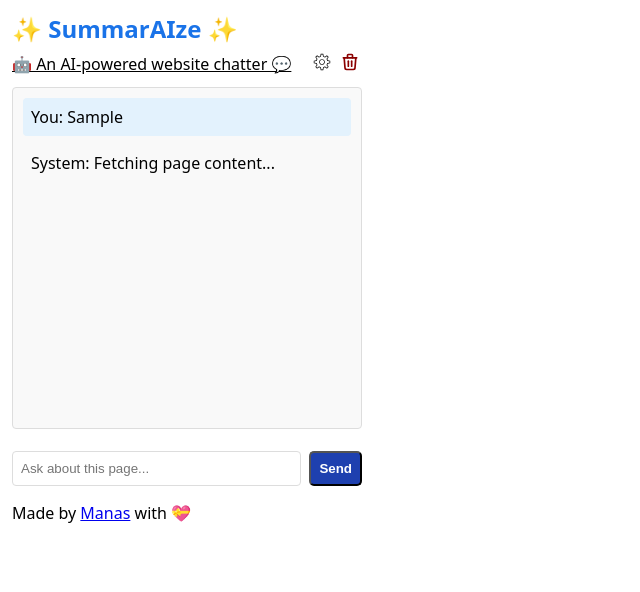
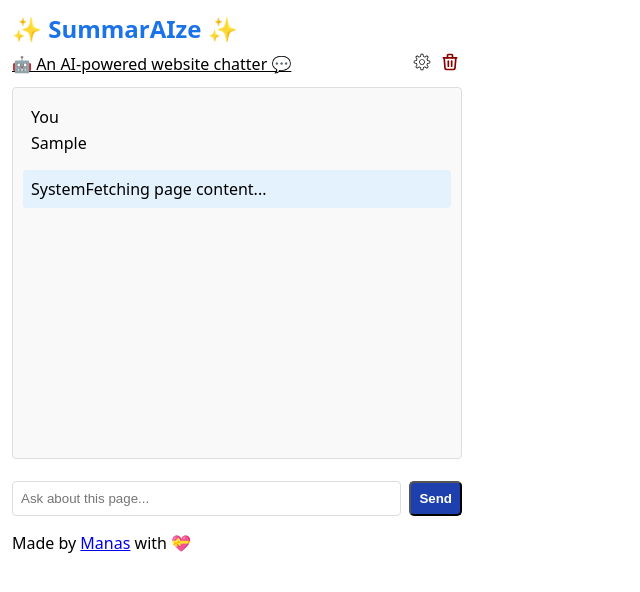
Before and after one commit to scienmanas/SummarAIze, a website built with webpack: page chromium/src/popup/popup.html in a window 1280 px wide. Both pictures are taken after typing "Sample" into the empty fields and a click on the button "Send". Shown: the whole page, without its empty margins (0-640 px from the left). Built offline with nearby package versions, Linux system fonts and the light colour scheme; no server answers.

Commit message:
Update UI

```diff
--- a/chromium/src/popup/popup.ts
+++ b/chromium/src/popup/popup.ts
@@ -1,15 +1,20 @@
-import { callGeminiAPI, callOpenAIAPI } from "../utils/genai";
+import { callGeminiAPI, callOpenAIAPI } from "@/src/utils/genai";
 import { appendMessage } from "@/src/utils/appendMessage";
 import { fetchPageContent } from "@/src/utils/fetchPageContent";
 
-interface chatHistoryGemini {
+interface chatHistoryGeminiTypes {
   role: "user" | "model";
   parts: { text: string }[];
 }
 
-interface chatHistoryOpenAI {
+interface chatHistoryOpenAITypes {
   role: "user" | "assistant";
   content: string;
+}
+
+interface questionSuggestionsByAITypes {
+  placeholder: string;
+  questions: string;
 }
 
 document.addEventListener("DOMContentLoaded", async () => {
@@ -21,15 +26,14 @@ document.addEventListener("DOMContentLoaded", async () => {
     "settingsBtn"
   ) as HTMLButtonElement;
   const clearBtn = document.getElementById("clearBtn") as HTMLButtonElement;
-  const chatHistory: chatHistoryGemini[] | chatHistoryOpenAI[] = [];
+  let chatHistory: chatHistoryGeminiTypes[] | chatHistoryOpenAITypes[] = [];
+  let questionSuggestionsByAI: questionSuggestionsByAITypes[] = [];
 
   // Check if required DOM elements exist
   if (!chatLog || !userInput || !sendBtn || !settingsBtn) {
     console.error("Could not find required DOM elements");
     return;
   }
-
-  const okok = fetchPageContent();
 
   // Check if the API Key and LLM is configured
   const apiKey = localStorage.getItem("apiKey");
@@ -44,7 +48,7 @@ document.addEventListener("DOMContentLoaded", async () => {
   }
 
   // *********************** Event Listeners
-  // Send button
+  // Send button - Incomplete
   sendBtn.addEventListener("click", async () => {
     // Get the user message & check if it's empty
     const userMessage = userInput.value.trim();
@@ -89,6 +93,8 @@ document.addEventListener("DOMContentLoaded", async () => {
     } catch (error) {}
   });
 
+  // Option update stuff - Suggestions by ai to ask questions
+
   // User input
   userInput.addEventListener("keypress", (event: KeyboardEvent) => {
     if (event.key === "Enter" && userInput.value.trim() && !event.shiftKey) {
@@ -106,10 +112,7 @@ document.addEventListener("DOMContentLoaded", async () => {
 
   // clear button
   clearBtn.addEventListener("click", () => {
-    chatHistory;console.log("DOMContentLoaded event triggered");
-console.log("Required DOM elements:", chatLog, userInput, sendBtn, settingsBtn);
-console.log("API Key:", apiKey);
-console.log("LLM:", llm);
-console.log("Chat History:", chatHistory);
+    chatLog.innerHTML = "";
+    chatHistory = [];
   });
 });
--- a/chromium/src/styles/popup.css
+++ b/chromium/src/styles/popup.css
@@ -2,15 +2,15 @@ body {
   font-family: system-ui, -apple-system, BlinkMacSystemFont, 'Segoe UI', Roboto, Arial, sans-serif;
   margin: 0;
   padding: 12px;
-  width: 350px;
-  height: 450px;
+  width: 450px;
+  height: 520px;
   display: flex;
   flex-direction: column;
   gap: 0px;
 }
 
 
-main{
+main {
   display: flex;
   flex-direction: column;
   gap: 10px;
@@ -74,40 +74,25 @@ h2 {
   0% {
     transform: rotate(0);
   }
-  25%{
+
+  25% {
     transform: rotate(10deg);
   }
+
   50% {
     transform: rotate(0deg);
   }
+
   75% {
     transform: rotate(-10deg);
   }
+
   100% {
     transform: rotate(0);
   }
 }
 
 
-#chatLog {
-  height: 320px;
-  overflow-y: auto;
-  border: 1px solid #ddd;
-  border-radius: 4px;
-  padding: 10px;
-  margin-bottom: 12px;
-  background-color: #f9f9f9;
-}
-
-#chatLog div {
-  margin-bottom: 8px;
-  padding: 8px;
-  border-radius: 4px;
-}
-
-#chatLog div:nth-child(odd) {
-  background-color: #e3f2fd;
-}
 
 .input-area {
   display: flex;
@@ -130,3 +115,31 @@ h2 {
   cursor: pointer;
   border-radius: 5px;
 }
+
+/* Chat Log */
+
+#chatLog {
+  height: 350px;
+  overflow-y: auto;
+  border: 1px solid #ddd;
+  border-radius: 4px;
+  padding: 10px;
+  margin-bottom: 12px;
+  background-color: #f9f9f9;
+}
+
+#chatLog div {
+  margin-bottom: 8px;
+  padding: 8px;
+  border-radius: 4px;
+}
+
+#chatLog div:nth-child(even) {
+  background-color: #e3f2fd;
+}
+
+.user-message, assistant-message {
+  display: flex;
+  flex-direction: column;
+  gap: 4px;
+}
--- a/chromium/src/utils/appendMessage.ts
+++ b/chromium/src/utils/appendMessage.ts
@@ -8,7 +8,26 @@ export function appendMessage({
   element: HTMLDivElement;
 }): void {
   const messageDiv = document.createElement("div");
-  messageDiv.textContent = `${sender}: ${message}`;
+  const senderSpan = document.createElement("span");
+  const messageSpan = document.createElement("span");
+
+  // Add the text to the spans
+  senderSpan.textContent = sender;
+  messageSpan.textContent = message;
+
+  // Add clasess accordingly
+  if (sender.toLocaleLowerCase() === "you")
+    messageDiv.classList.add("user-message");
+  else messageDiv.classList.add("assistant-message");
+
+  // Add the spans to the message div
+  messageDiv.appendChild(senderSpan);
+  messageDiv.appendChild(messageSpan);
+
+  // Finallly append the message div to the chat log and make smooth scroll
   element.appendChild(messageDiv);
-  element.scrollTop = element.scrollHeight;
+  element.scrollTo({
+    top: element.scrollHeight,
+    behavior: "smooth",
+  });
 }
```
